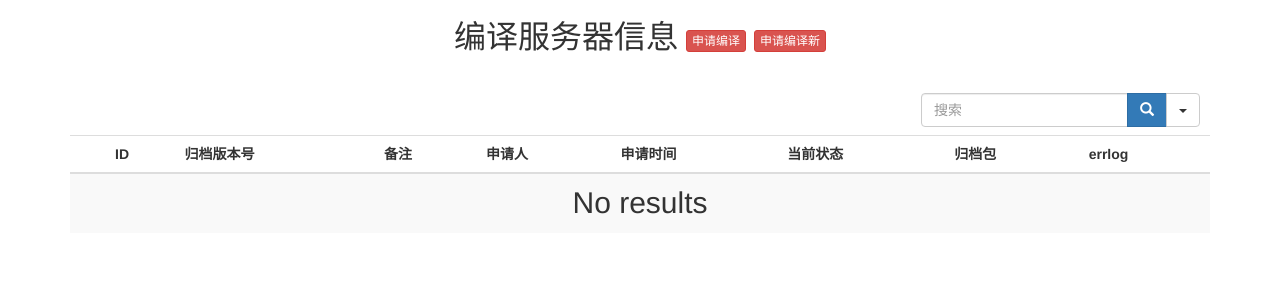
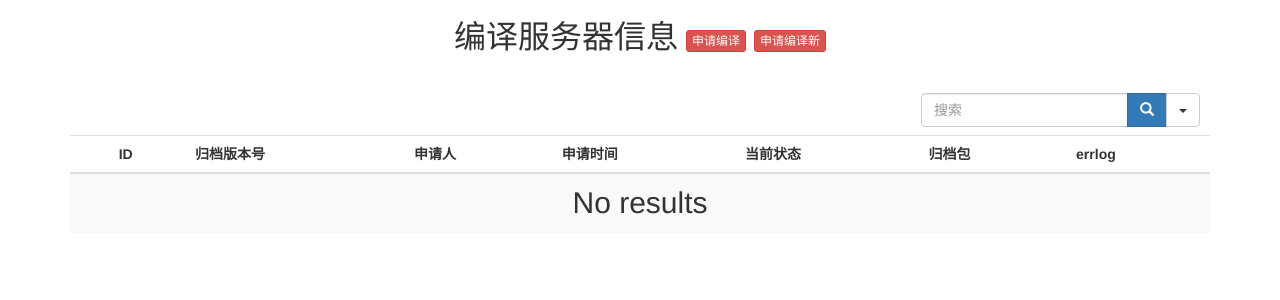
Before and after one commit to OurDreams/BuildServer, a PHP site: page / in a window 1280 px wide. Shown: the top 300 px of the page. Run offline with PHP 8.4, Linux system fonts and the light colour scheme; data that the repository does not hold is empty.

Commit message:
hide notes

```diff
--- a/index.php
+++ b/index.php
@@ -52,7 +52,7 @@ if ($result)
                 <th data-breakpoints="all">内核版本</th>
                 <th data-breakpoints="all">计量版本</th>
                 <th data-breakpoints="all">oem信息</th>
-                <th data-sortable="false">备注</th>
+                <th data-breakpoints="all" data-sortable="false">备注</th>
                 <th>申请人</th>
                 <th data-type="date">申请时间</th>
                 <th data-sortable="false" data-title="当前状态">当前状态</th>
```
